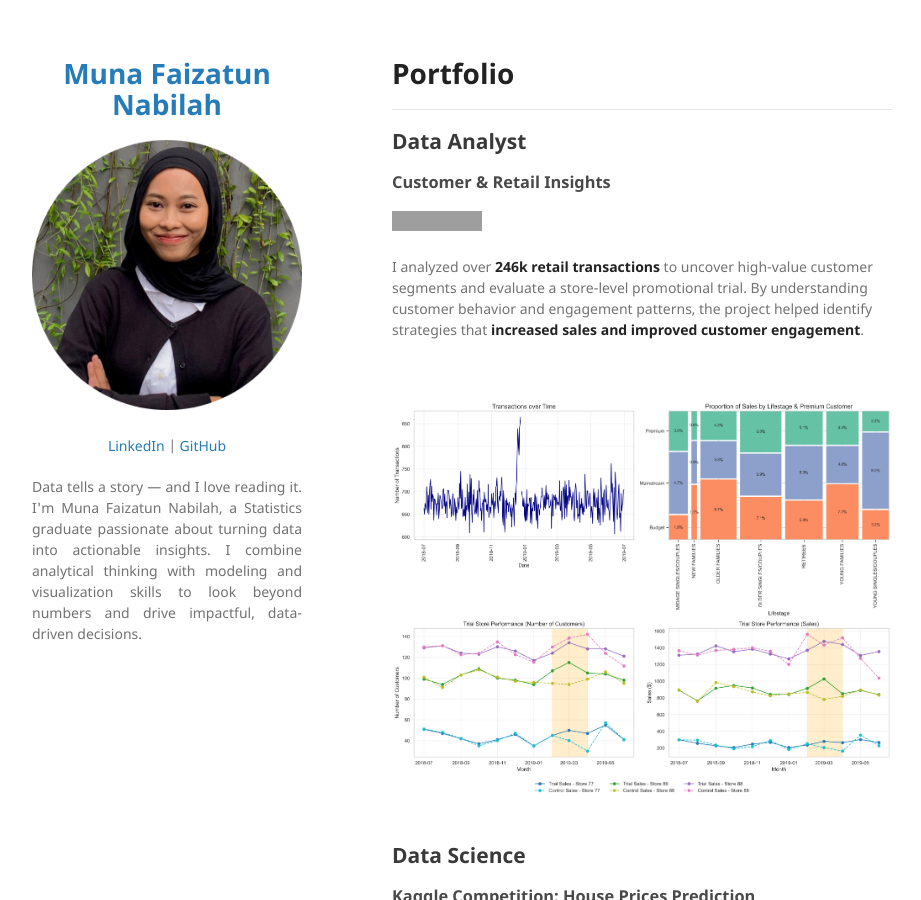
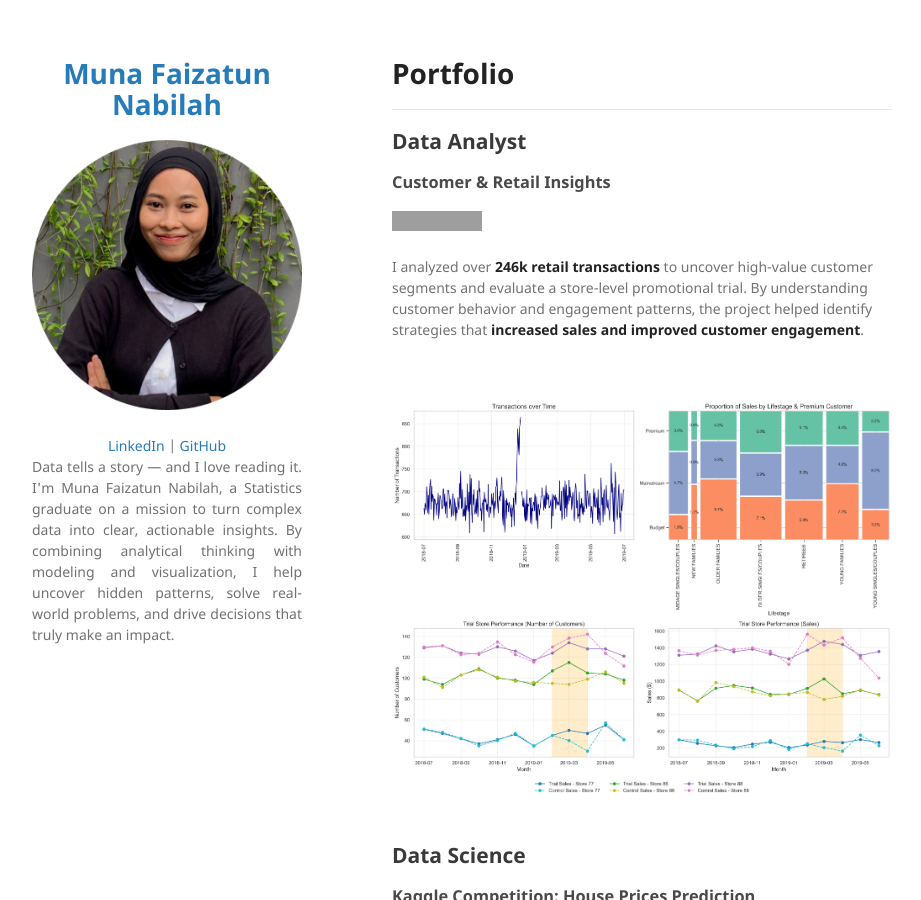
Before and after one commit to munafaizatun/munafaizatun.github.io, a Jekyll site: the page built from index.md, in a window 1280 px wide and 900 px high. Shown: the whole window, without its empty margins (178-1099 px from the left). Built offline with Jekyll 4.4.1, drawn with Linux system fonts in a browser that asks for light colours; our own code applies the rules of GitHub Pages for plain Markdown files; grey boxes are pictures that could not be loaded.

Commit message:
Create _config.yml

```diff
--- a/_config.yml
+++ b/_config.yml
@@ -3,15 +3,14 @@ title: "<p align='center'>Muna Faizatun Nabilah</p>"
 logo: "/images/logo.png?raw=true"
 
 description: |
-  <p align="center">
+  <div align="center">
     <a href="https://www.linkedin.com/in/munafaizatunabilah/">LinkedIn</a> |
     <a href="https://github.com/munafaizatun">GitHub</a>
-  </p>
+  </div>
 
-  <p align="justify">
-      Data tells a story — and I love reading it. I'm Muna Faizatun Nabilah, a Statistics graduate passionate about turning data into actionable insights. I combine analytical thinking with modeling and visualization skills to look beyond numbers and drive impactful, data-driven decisions.
-  </p>
+  <div align="justify">
+    Data tells a story — and I love reading it. I'm Muna Faizatun Nabilah, a Statistics graduate on a mission to turn complex data into clear, actionable insights. By combining analytical thinking with modeling and visualization, I help uncover hidden patterns, solve real-world problems, and drive decisions that truly make an impact.
+  </div>
 
 theme: jekyll-theme-minimal
-
 google_analytics: G-0FMPR2V8ZS  # GA4 Measurement ID
```
